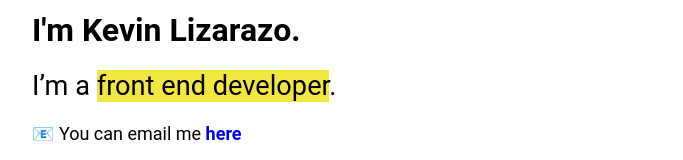
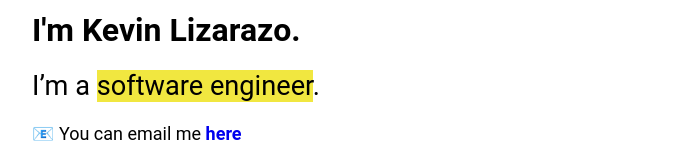
Before and after one commit to kevinlizarazo/portfolio, a Gatsby site in the folder app/: page / in a window 1280 px wide. Shown: the part 123-283 px from the top of the page, without its empty margins (148-831 px from the left). Built offline with nearby package versions, Linux system fonts and the light colour scheme; Gatsby itself is replaced by a stand-in of ours; some packages are replaced by stand-ins of ours.

Commit message:
Update hero.mdx

```diff
--- a/app/src/content/bio/hero.mdx
+++ b/app/src/content/bio/hero.mdx
@@ -1,7 +1,7 @@
 # Hi there 👋
 # I'm Kevin Lizarazo.
 
-## I’m a <span class='highlighted'>front end developer</span>.
+## I’m a <span class='highlighted'>software engineer</span>.
 
 📧 You can email me [**here**](mailto:kevin@lizarazo.dev)
 
```
